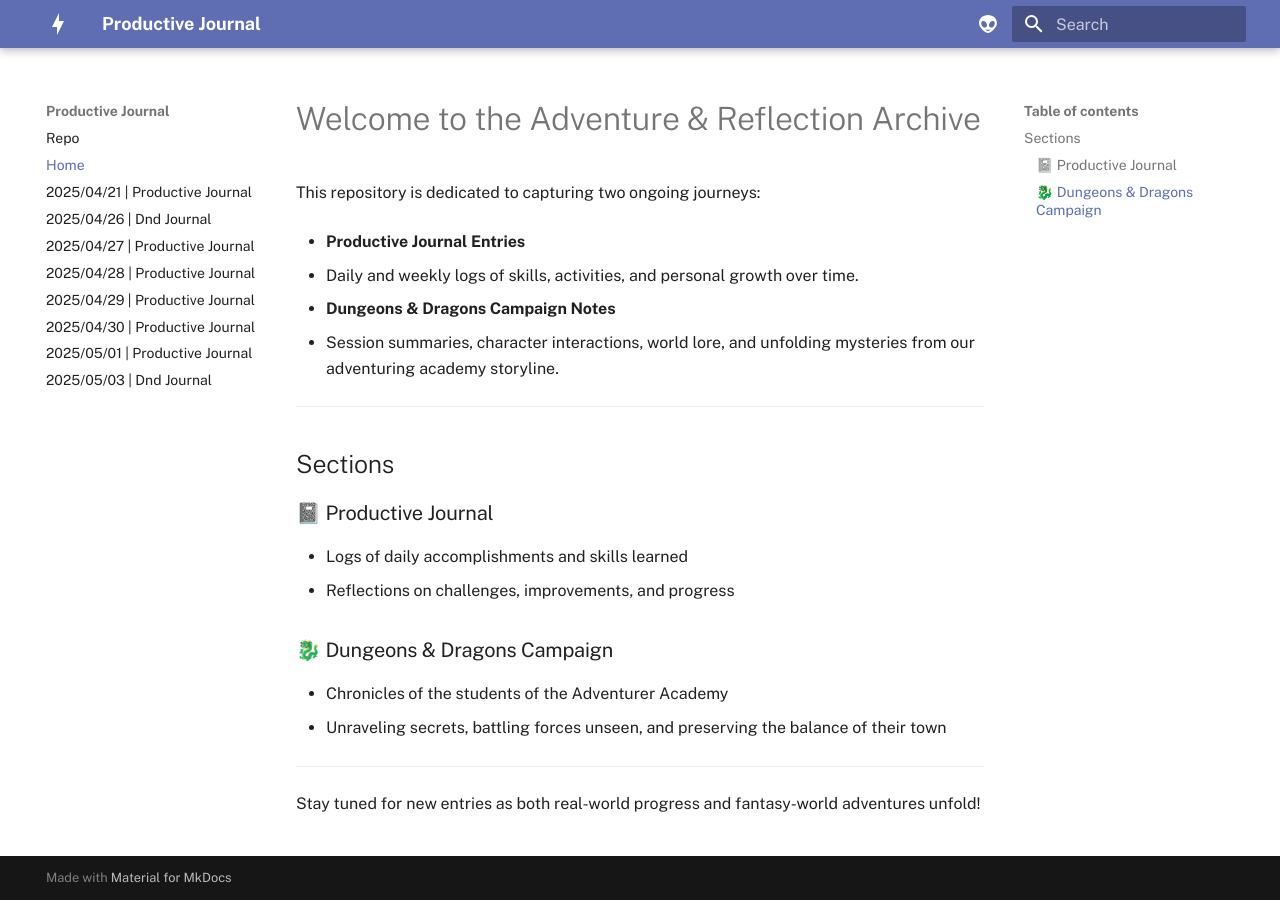
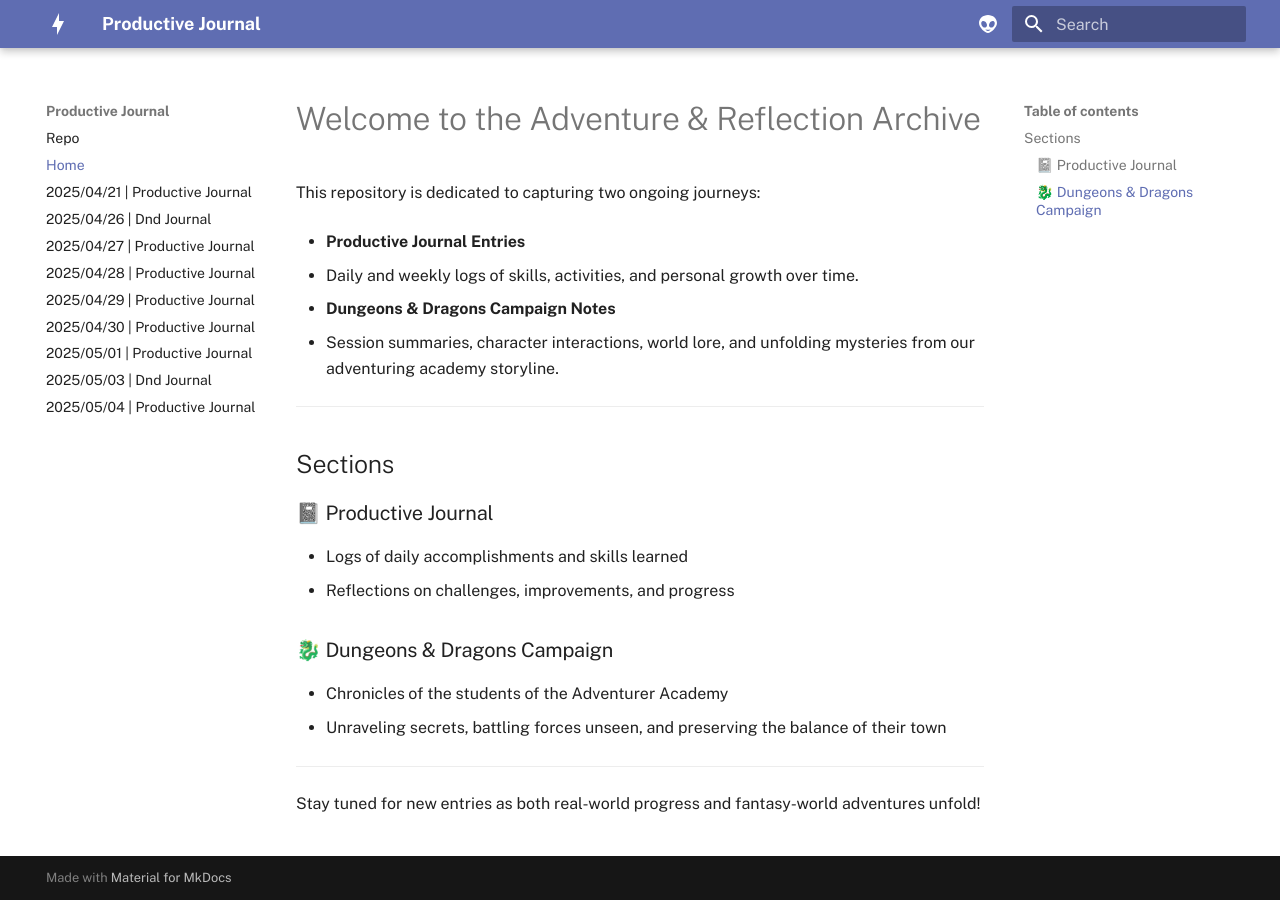
Before and after one commit to scondo-prof/productiveJournal, an MkDocs documentation site: the page built from docs/index.md, in a window 1280 px wide. Built offline with MkDocs 1.6.1 and Material for MkDocs 9.7.7, drawn with Linux system fonts in a browser that asks for light colours.

Commit message:
dev/modified nav in mkdocs

```diff
--- a/mkdocs.yaml
+++ b/mkdocs.yaml
@@ -58,3 +58,4 @@ nav:
   - 2025/04/30 | Productive Journal: weeklyProductiveJournal/2025/4/30/dailyProgress.md
   - 2025/05/01 | Productive Journal: weeklyProductiveJournal/2025/5/01/dailyProgress.md
   - 2025/05/03 | Dnd Journal: dndJournal/2025/5/03/hermsJournal.md
+  - 2025/05/04 | Productive Journal: weeklyProductiveJournal/2025/5/04/dailyProgress.md
```
